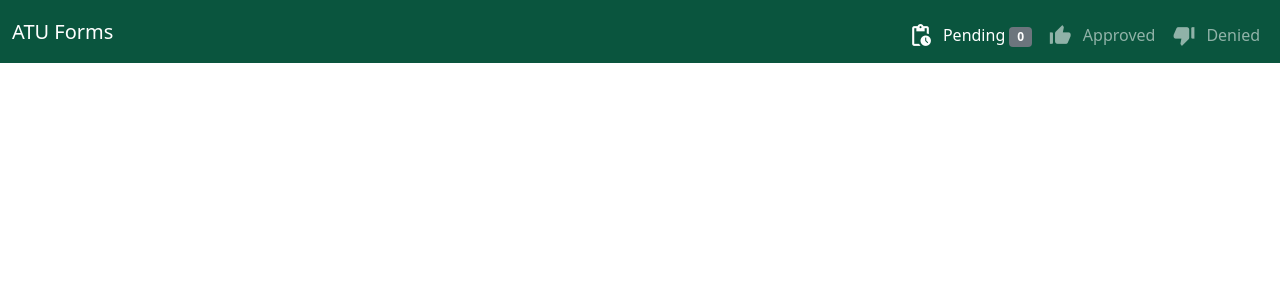
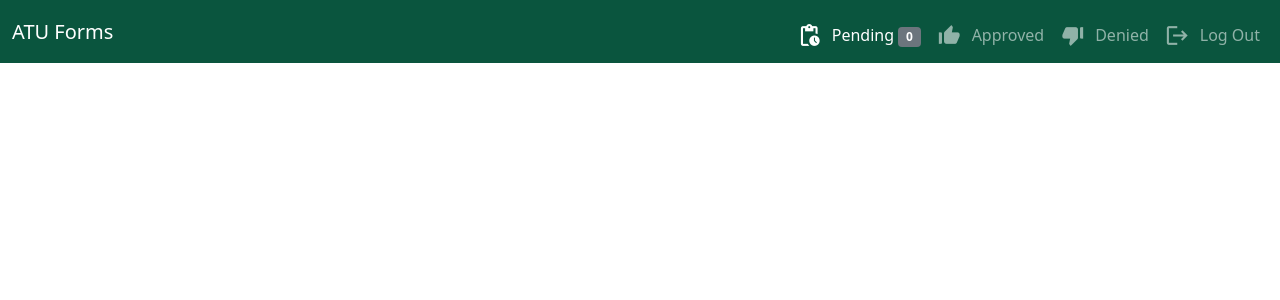
Before and after one commit to DevPuga/CapstoneProject, a Django app: page / in a window 1280 px wide. Shown: the top 300 px of the page. Run offline with Django 3.2, Linux system fonts and the light colour scheme; the visitor is signed in with stand-in values (Sample User, id 1).

Commit message:
Added logout button to dashboard view.

```diff
--- a/DeanProject/settings.py
+++ b/DeanProject/settings.py
@@ -126,3 +126,4 @@ STATICFILES_DIRS = (
 )
 CRISPY_TEMPLATE_PACK = 'bootstrap4'
 LOGIN_REDIRECT_URL = "/"
+LOGOUT_REDIRECT_URL = "/"
--- a/DeanProject/templates/DeanProject/dashboard.html
+++ b/DeanProject/templates/DeanProject/dashboard.html
@@ -22,6 +22,9 @@
         <li class="nav-item">
           <a class="nav-link" href="#"><i class="material-icons">thumb_down_alt</i>Denied</a>
         </li>
+        <li class="nav-item">
+          <a class="nav-link" href="/logout"><i class="material-icons">logout</i>Log Out</a>
+        </li>
       </ul>
     </div>
   </div>
```
